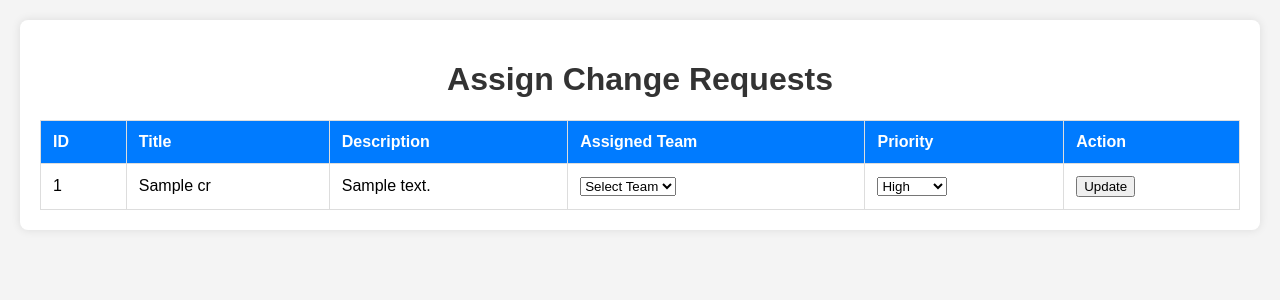
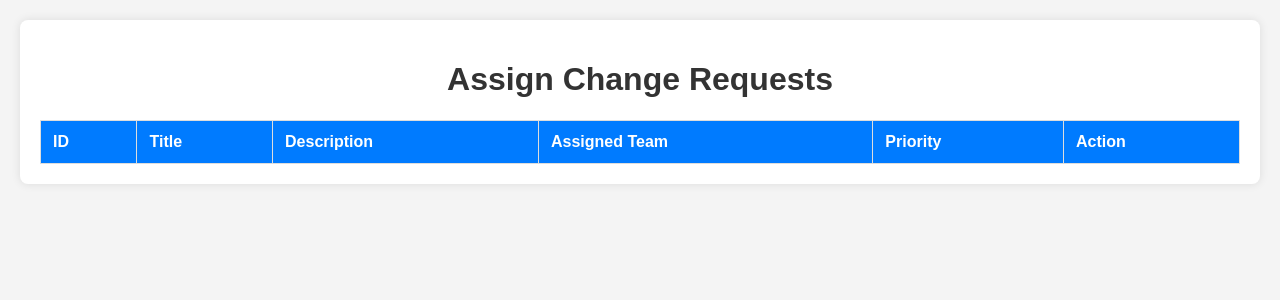
Before and after one commit to neel-d9/Configuration_Management, a PHP site: page /managecr.php in a window 1280 px wide. Shown: the top 300 px of the page. Run offline with PHP 8.4, Linux system fonts and the light colour scheme; the visitor is signed in with stand-in values (Sample User, id 1); tables that the repository leaves empty or names only in its code hold one stand-in row (values such as "Sample post"); data that the repository does not hold is empty.

Commit message:
Fixed minor sql query

```diff
--- a/managecr.php
+++ b/managecr.php
@@ -11,13 +11,14 @@
     $crId = $_POST['id'];
     $devteam = $_POST['team'];
     $cr_priority = $_POST['cr_priority'];
-    $stmt = $conn->prepare("UPDATE crs SET assigned_to = ?, cr_priority = ? WHERE id = ?");
+    $stmt = $conn->prepare("UPDATE crs SET status = 'assigned', assigned_to = ?, cr_priority = ? WHERE id = ?");
     $stmt->bind_param('ssi', $devteam, $cr_priority, $crId);
+    $stmt->execute();
     $stmt->close();
 }
 
 // Fetch all CRs from the database
-$result = $conn->query("SELECT id, title, description, assigned_to, cr_priority FROM crs");
+$result = $conn->query("SELECT id, title, description, assigned_to, cr_priority FROM crs WHERE status='unassigned'");
 $crs = $result->fetch_all(MYSQLI_ASSOC);
 $result->close();
 
@@ -26,6 +27,7 @@
 while ($row = $devqueries->fetch_assoc()) {
     $devteams[] = $row['username'];
 }
+$devqueries->close();
 ?>
 
 <!DOCTYPE html>
```
